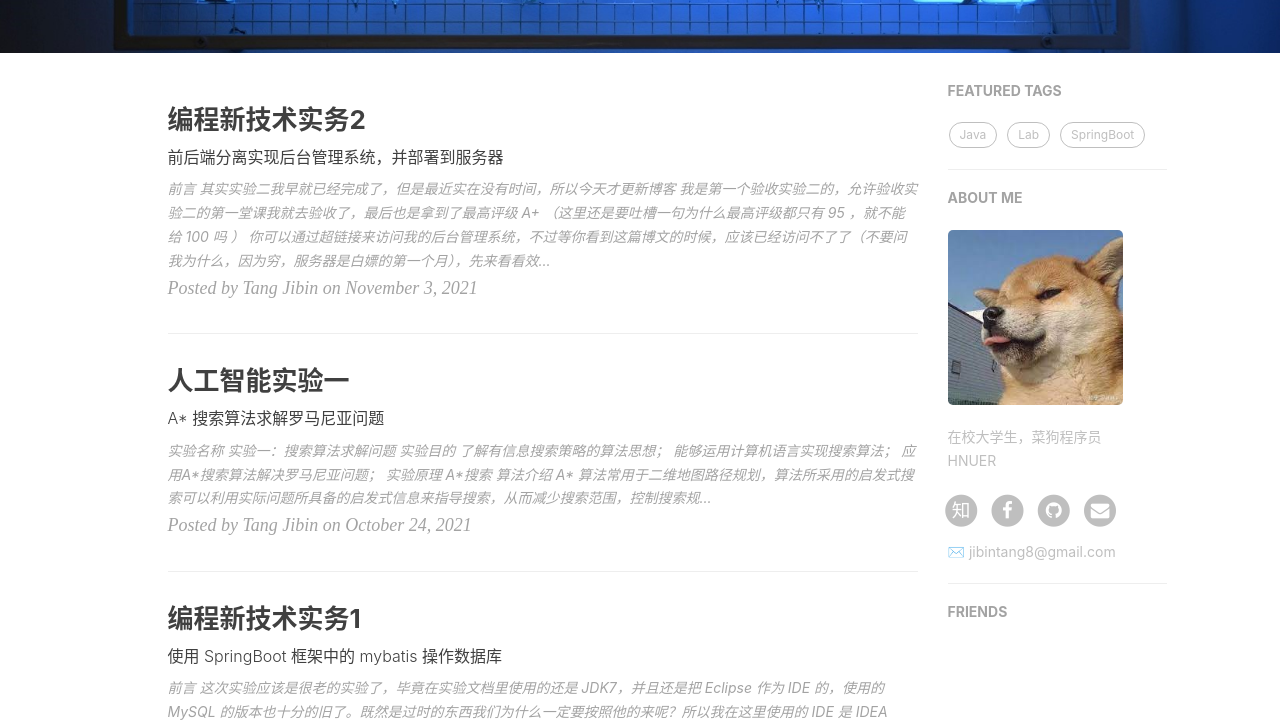
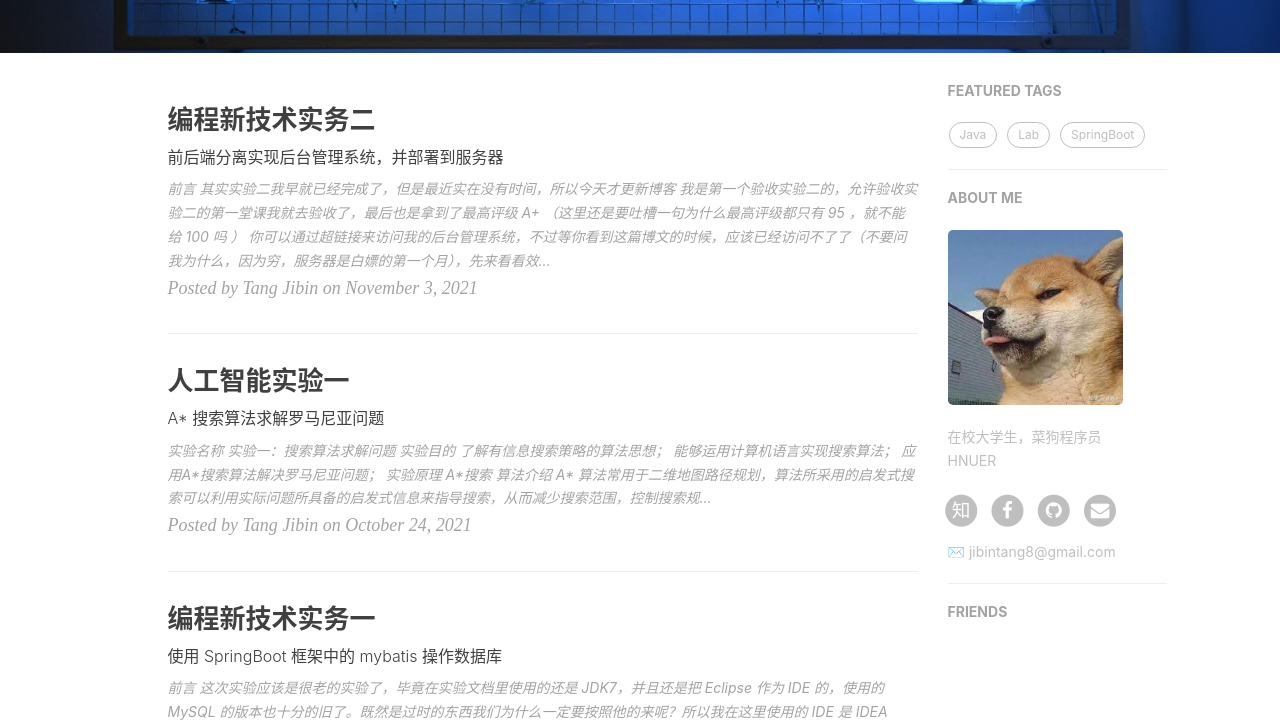
Before and after one commit to tjbnbb/tjbnbb.github.io, a Jekyll site: the page built from index.html, in a window 1280 px wide. Shown: the part 365-1087 px from the top of the page. Built offline with Jekyll 4.4.1, drawn with Linux system fonts in a browser that asks for light colours; nearby versions of some CDN libraries; the list of posts is cut into pages by our own code; comment, search, counter and statistics services are not loaded.

Commit message:
更新博客

```diff
--- a/_posts/2021-11-3-lab-blog.md
+++ b/_posts/2021-11-3-lab-blog.md
@@ -1,6 +1,6 @@
 ---
 layout: post
-title: "编程新技术实务2"
+title: "编程新技术实务二"
 subtitle: '前后端分离实现后台管理系统，并部署到服务器'
 author: "Tang Jibin"
 header-img: img/header/2021-11-3-lab-blog.png #不需要加图片就用 header-img: text
--- a/_posts/2021-9-27-lab-blog.md
+++ b/_posts/2021-9-27-lab-blog.md
@@ -1,6 +1,6 @@
 ---
 layout: post
-title: "编程新技术实务1"
+title: "编程新技术实务一"
 subtitle: '使用 SpringBoot 框架中的 mybatis 操作数据库'
 author: "Tang Jibin"
 header-img: img/header/2021-9-27-lab-blog.jpg #不需要加图片就用 header-img: text
```
